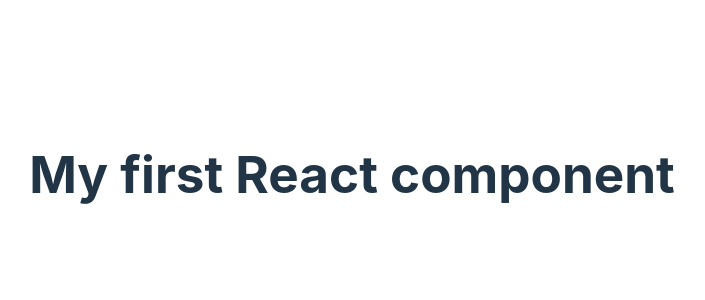
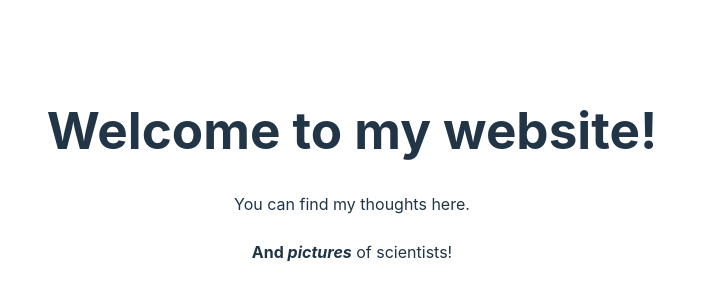
Before and after one commit to Daniel-Kav/dan_flix, a React (Vite) app in the folder my-first-react-app/: page / in a window 1280 px wide. Shown: the part 226-526 px from the top of the page, without its empty margins (288-993 px from the left). Built offline with nearby package versions, Linux system fonts and the light colour scheme.

Commit message:
greeting component

```diff
--- a/my-first-react-app/src/Greeting.jsx
+++ b/my-first-react-app/src/Greeting.jsx
@@ -2,8 +2,15 @@
 
 export default function Greeting() {
   return (
-    <h1>
-      My first React component
-    </h1>
+    <>
+      <div className="intro">
+        <h1>Welcome to my website!</h1>
+      </div>
+      <p className="summary">
+        You can find my thoughts here.
+        <br /><br />
+        <b>And <i>pictures</i></b> of scientists!
+      </p>
+    </>
   )
 }
```
